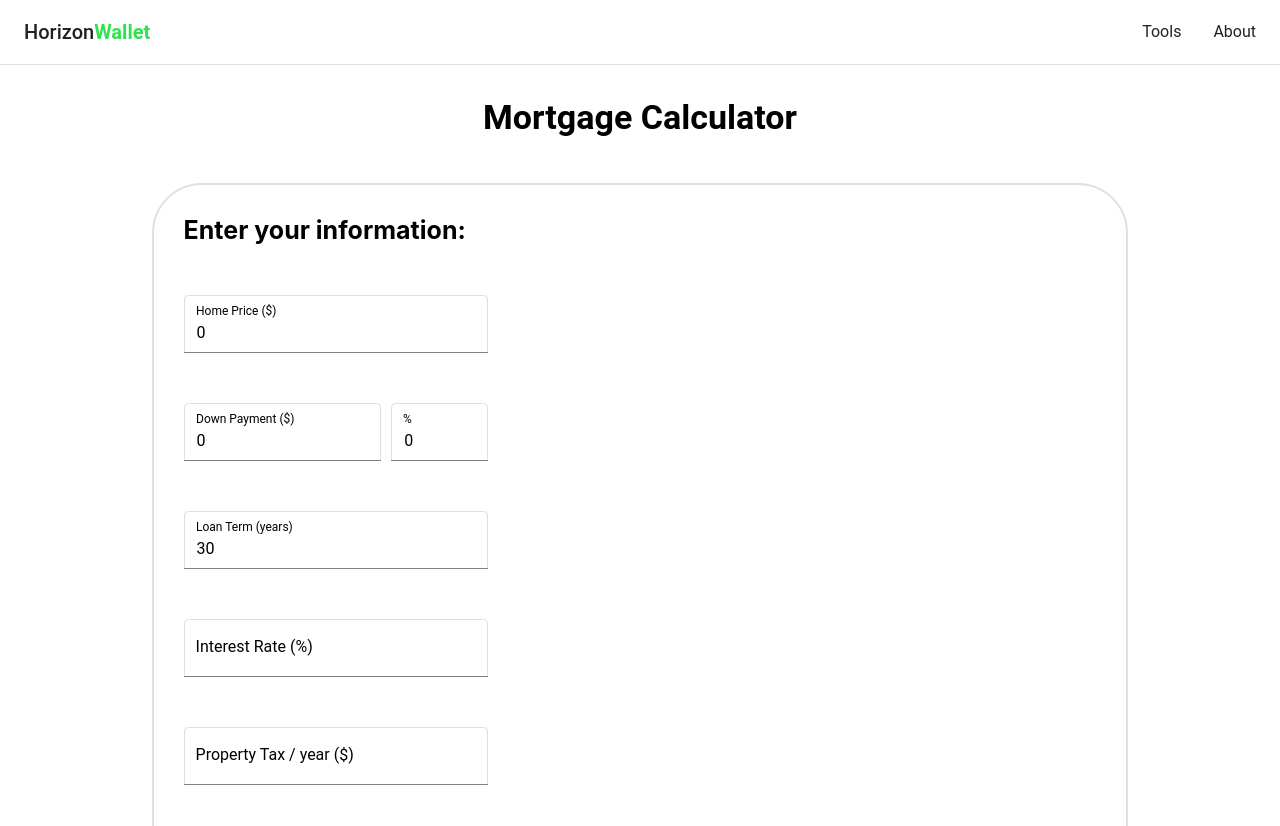
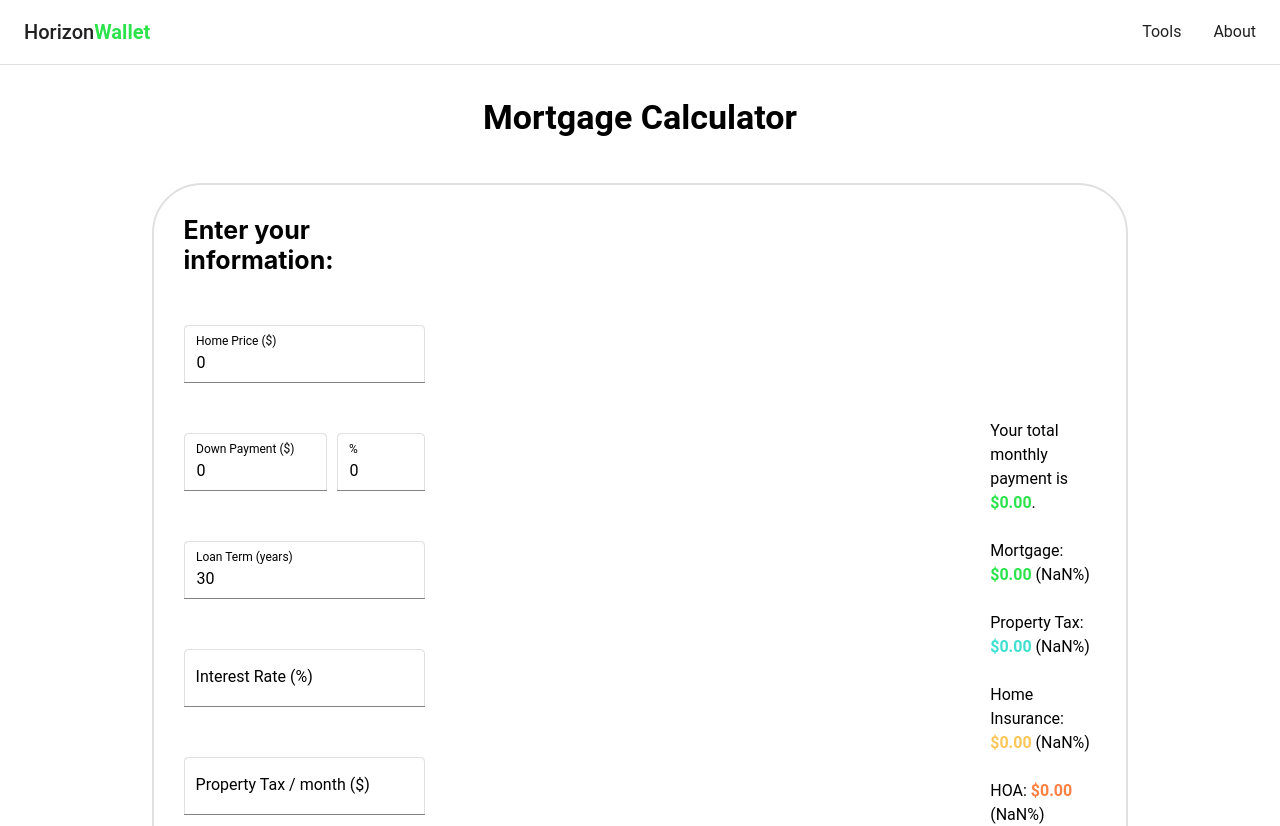
Before and after one commit to smm3123/Recharts-Investment-Calculator, a React (Create React App) app: page /tools/mortgage in a window 1280 px wide. Shown: the top 826 px of the page. Built offline with nearby package versions, Linux system fonts and the light colour scheme.

Commit message:
Add insights

```diff
--- a/src/calculators/CompoundGrowth/Insights.jsx
+++ b/src/calculators/CompoundGrowth/Insights.jsx
@@ -1,10 +1,9 @@
 import React from 'react';
-import { Box, Typography, useTheme } from '@mui/material';
+import { Box, Typography } from '@mui/material';
 import { convertToCurrency } from "../utils";
 import Highlight from '../../components/Highlight';
 
 const Insights = ({ yearlyReturns }) => {
-  const theme = useTheme();
   const finalYear = yearlyReturns[yearlyReturns.length - 1];
   const millionDollarYear = yearlyReturns.find(entry => entry.amount >= 1000000)?.year;
 
--- a/src/calculators/Mortgage/Chart.jsx
+++ b/src/calculators/Mortgage/Chart.jsx
@@ -2,7 +2,8 @@ import React, { useState } from 'react';
 import { useTheme, Box } from '@mui/material';
 import { PieChart, Pie, Sector, ResponsiveContainer } from 'recharts';
 import useIsMobile from '../../hooks/useIsMobile';
-import { convertToCurrency, safeParse } from '../utils';
+import { convertToCurrency, getColors, safeParse } from '../utils';
+import Insights from './Insights';
 
 const renderActiveShape = (props) => {
   const RADIAN = Math.PI / 180;
@@ -57,13 +58,14 @@ const Visualization = ({
   hoa,
 }) => {
   const theme = useTheme();
+  const colors = getColors(theme);
   const [activeIndex, setActiveIndex] = useState(null);
 
   const data = [
-    { name: 'P & I', value: monthlyMortgagePayment, fill: theme.palette.primary.main },
-    { name: 'Property Tax', value: propertyTax, fill: 'turquoise' },
-    { name: 'Home Insurance', value: homeInsurance, fill: '#ffc658' },
-    { name: 'HOA', value: hoa, fill: '#ff8042' },
+    { name: 'P & I', value: monthlyMortgagePayment, fill: colors[0] },
+    { name: 'Property Tax', value: propertyTax, fill: colors[1] },
+    { name: 'Home Insurance', value: homeInsurance, fill: colors[2] },
+    { name: 'HOA', value: hoa, fill: colors[3] },
   ];
 
   const onPieEnter = (_, index) => {
@@ -73,15 +75,12 @@ const Visualization = ({
   return (
     <Box
       sx={{
-        display: 'flex',
-        flexDirection: 'column',
-        alignItems: 'center',
         width: '100%',
         height: '100%',
         mt: 8,
       }}
     >
-      <ResponsiveContainer width="90%" height="90%">
+      <ResponsiveContainer width="100%" height="100%">
         <PieChart>
           <Pie
             data={data}
@@ -113,8 +112,8 @@ const Chart = ({
 
   return (
     <Box sx={{
+      height: "100%",
       width: '100%',
-      borderRadius: isMobile ? '0px 0px 50px 50px' : '0px 50px 50px 0px',
     }}>
       <Visualization
         monthlyMortgagePayment={safeParse(monthlyMortgagePayment, true)}
--- a/src/calculators/Mortgage/Inputs.jsx
+++ b/src/calculators/Mortgage/Inputs.jsx
@@ -91,9 +91,6 @@ const Inputs = ({
     const parsedDownPayment = safeParse(downPayment);
     const parsedLoanTerm = safeParse(loanTerm);
     const parsedInterestRate = safeParse(interestRate, true);
-    const parsedPropertyTax = safeParse(propertyTax);
-    const parsedHomeInsurance = safeParse(homeInsurance);
-    const parsedHoa = safeParse(hoa);
 
     const mortgage = calculateMonthlyMortgagePayment(
       parsedHomePrice,
@@ -102,12 +99,7 @@ const Inputs = ({
       parsedInterestRate,
     );
 
-    const totalPayment = mortgage
-      + (parsedPropertyTax / 12)
-      + (parsedHomeInsurance / 12)
-      + parsedHoa;
-
-    setMonthlyMortgagePayment(totalPayment.toFixed(2));
+    setMonthlyMortgagePayment(mortgage.toFixed(2));
   }, [
     homePrice,
     downPayment,
@@ -168,17 +160,17 @@ const Inputs = ({
         onChange={(e) => setInterestRate(e.target.value)}
       />
       <TextField
-        label="Property Tax / year ($)"
+        label="Property Tax / month ($)"
         variant="filled"
         onChange={(e) => setPropertyTax(e.target.value)}
       />
       <TextField
-        label="Home Insurance / year ($)"
+        label="Home Insurance / month ($)"
         variant="filled"
         onChange={(e) => setHomeInsurance(e.target.value)}
       />
       <TextField
-        label="HOA ($)"
+        label="HOA / month ($)"
         variant="filled"
         onChange={(e) => setHoa(e.target.value)}
       />
--- /dev/null
+++ b/src/calculators/Mortgage/Insights.jsx
@@ -0,0 +1,47 @@
+import React from 'react';
+import { Box, Typography, useTheme } from '@mui/material';
+import { convertToCurrency, getColors, safeParse } from "../utils";
+import Highlight from '../../components/Highlight';
+
+const Insights = ({
+  monthlyMortgagePayment,
+  propertyTax,
+  homeInsurance,
+  hoa,
+}) => {
+  const theme = useTheme();
+  const colors = getColors(theme);
+
+  const totalPayment = safeParse(monthlyMortgagePayment) + safeParse(propertyTax) + safeParse(homeInsurance) + safeParse(hoa);
+
+  return (
+    <Box
+      sx={{
+        height: "100%",
+        display: "flex",
+        flexDirection: "column",
+        justifyContent: "center",
+        px: 4,
+        gap: 3,
+      }}
+    >
+      <Typography>
+        Your total monthly payment is <Highlight>{convertToCurrency(totalPayment)}</Highlight>.
+      </Typography>
+      <Typography>
+        Mortgage: <Highlight color={colors[0]}>{convertToCurrency(monthlyMortgagePayment)}</Highlight> ({((safeParse(monthlyMortgagePayment) / totalPayment) * 100).toFixed(2)}%)
+      </Typography>
+      <Typography>
+        Property Tax: <Highlight color={colors[1]}>{convertToCurrency(propertyTax)}</Highlight> ({((safeParse(propertyTax) / totalPayment) * 100).toFixed(2)}%)
+      </Typography>
+      <Typography>
+        Home Insurance: <Highlight color={colors[2]}>{convertToCurrency(homeInsurance)}</Highlight> ({((safeParse(homeInsurance) / totalPayment) * 100).toFixed(2)}%)
+      </Typography>
+      <Typography>
+        HOA: <Highlight color={colors[3]}>{convertToCurrency(hoa)}</Highlight> ({((safeParse(hoa) / totalPayment) * 100).toFixed(2)}%)
+      </Typography>
+    </Box>
+  );
+}
+
+export default Insights;
--- a/src/calculators/Mortgage/Mortgage.jsx
+++ b/src/calculators/Mortgage/Mortgage.jsx
@@ -5,6 +5,8 @@ import ToolContainer from "../ToolContainer";
 
 import useIsMobile from "../../hooks/useIsMobile";
 import Chart from "./Chart";
+import { safeParse } from "../utils";
+import Insights from "./Insights";
 
 const Mortgage = () => {
   const [monthlyMortgagePayment, setMonthlyMortgagePayment] = useState(0);
@@ -33,9 +35,8 @@ const Mortgage = () => {
       </Box>
       <Box
         sx={{
-          height: isMobile ? '500px' : '80vh',
+          height: isMobile ? '500px' : '50vh',
           width: '100%',
-          display: 'flex',
         }}
       >
         <Chart
@@ -45,6 +46,15 @@ const Mortgage = () => {
           hoa={hoa}
         />
       </Box>
+
+      <Box>
+        <Insights
+          monthlyMortgagePayment={safeParse(monthlyMortgagePayment, true)}
+          propertyTax={safeParse(propertyTax, true)}
+          homeInsurance={safeParse(homeInsurance, true)}
+          hoa={safeParse(hoa, true)}
+        />
+      </Box>
     </ToolContainer>
   );
 }
--- a/src/calculators/utils.js
+++ b/src/calculators/utils.js
@@ -8,3 +8,12 @@ export const safeParse = (value, isFloat = false) => {
   const parsed = isFloat ? parseFloat(value) : parseInt(value, 10);
   return isNaN(parsed) ? 0 : parsed;
 };
+
+export const getColors = (theme) => {
+  return [
+    theme.palette.primary.main,
+    'turquoise',
+    '#ffc658',
+    '#ff8042',
+  ];
+}
--- a/src/components/Highlight.jsx
+++ b/src/components/Highlight.jsx
@@ -1,8 +1,8 @@
 import React from 'react';
 import { Box } from '@mui/material';
 
-const Highlight = ({ children }) => (
-  <Box component="span" sx={{ color: 'primary.main', fontWeight: 'bold' }}>
+const Highlight = ({ color = "primary.main", children }) => (
+  <Box component="span" sx={{ color, fontWeight: 'bold' }}>
     {children}
   </Box>
 );
```
